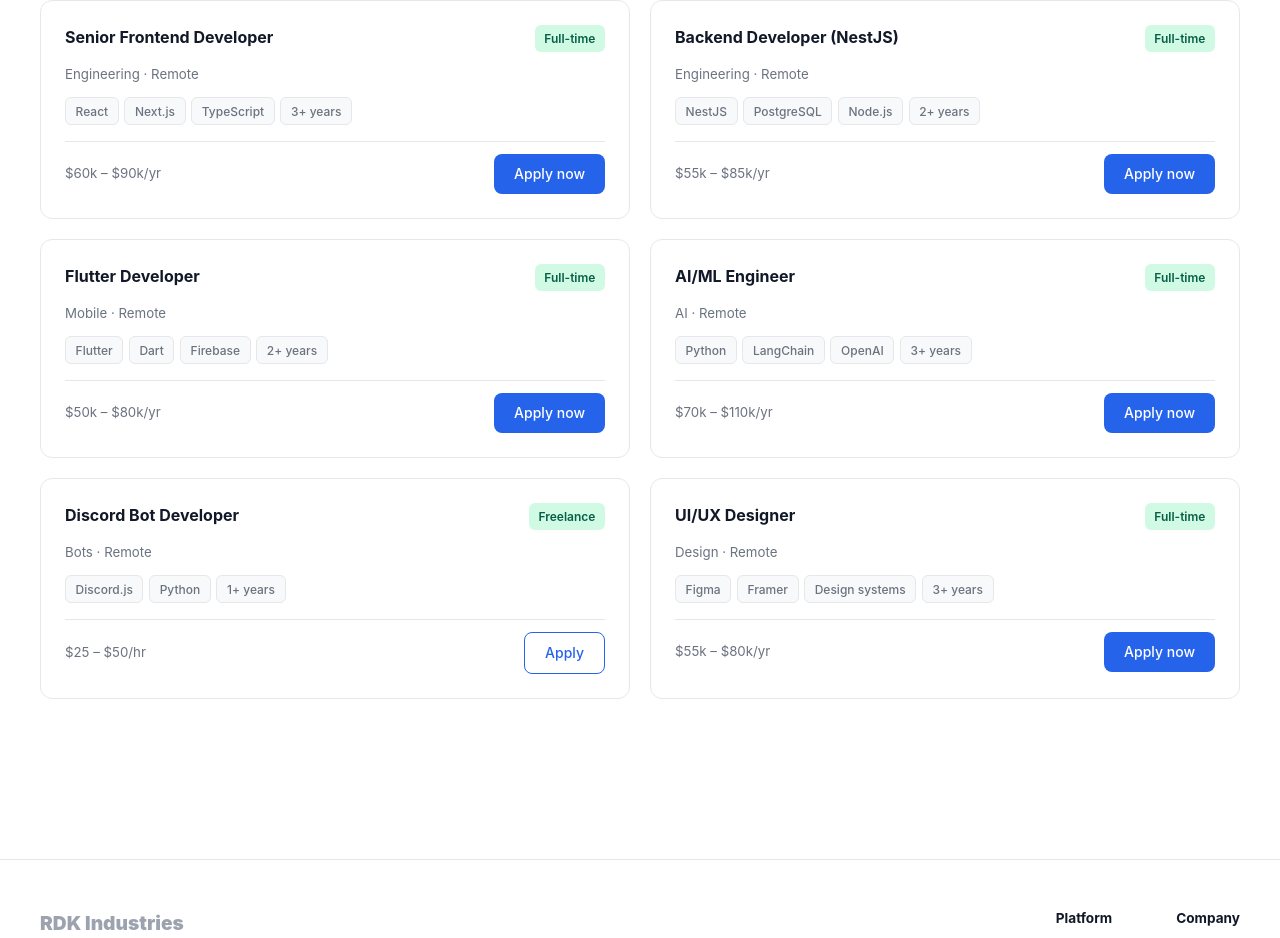
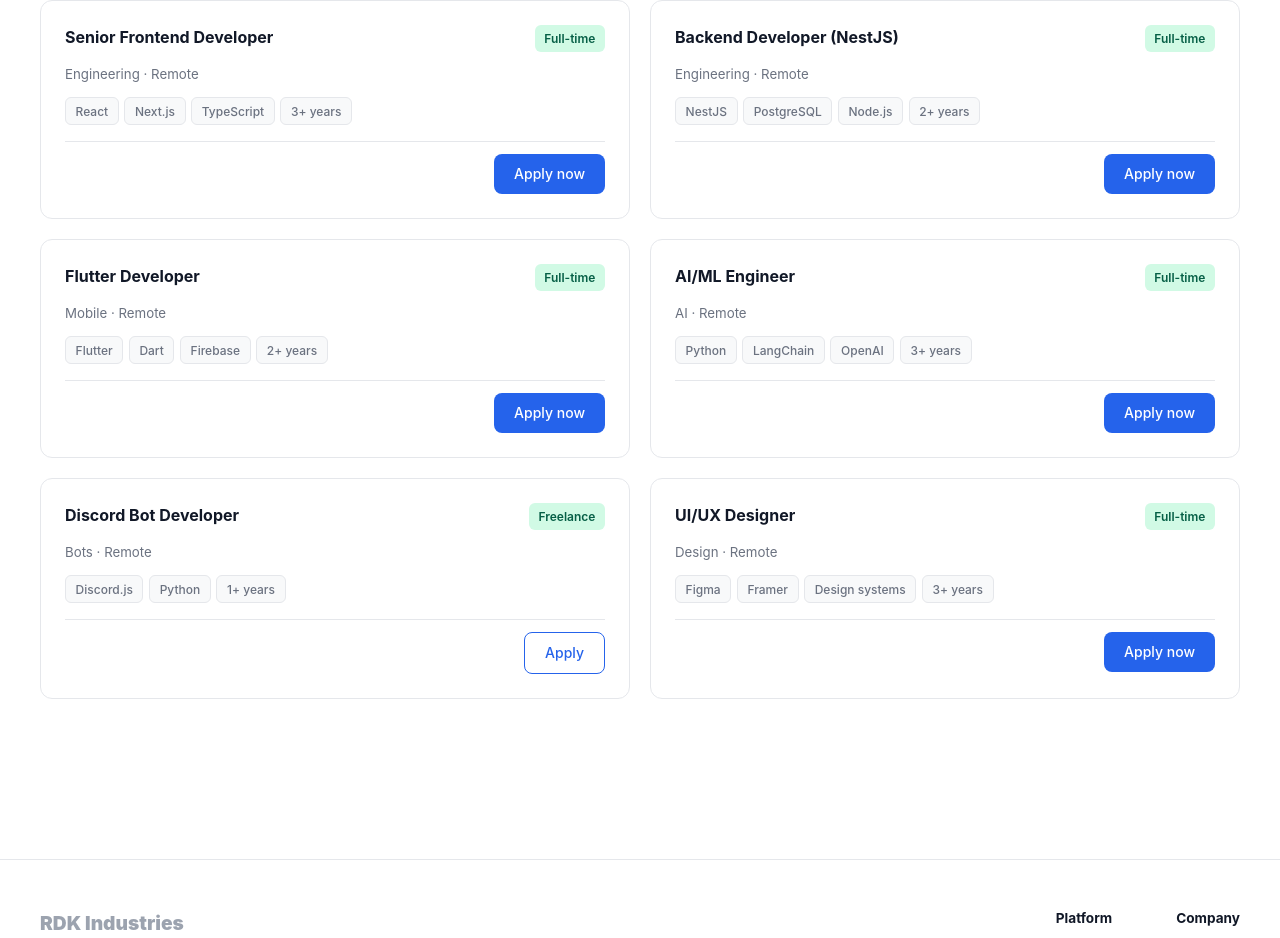
Before and after one commit to Tarun7358/rdkwebsite, a React (Vite) app in the folder frontend/: page / in a window 1280 px wide. Shown: the part 10373-11311 px from the top of the page. Built offline with nearby package versions, Linux system fonts and the light colour scheme; no server answers.

Commit message:
Remove salary displays from Careers section

```diff
--- a/frontend/src/components/public/Careers.tsx
+++ b/frontend/src/components/public/Careers.tsx
@@ -8,48 +8,42 @@ const defaultCareers: CareerItem[] = [
     title: 'Senior Frontend Developer',
     type: 'Full-time',
     dept: 'Engineering · Remote',
-    tags: ['React', 'Next.js', 'TypeScript', '3+ years'],
-    salary: '$60k – $90k/yr'
+    tags: ['React', 'Next.js', 'TypeScript', '3+ years']
   },
   {
     id: 2,
     title: 'Backend Developer (NestJS)',
     type: 'Full-time',
     dept: 'Engineering · Remote',
-    tags: ['NestJS', 'PostgreSQL', 'Node.js', '2+ years'],
-    salary: '$55k – $85k/yr'
+    tags: ['NestJS', 'PostgreSQL', 'Node.js', '2+ years']
   },
   {
     id: 3,
     title: 'Flutter Developer',
     type: 'Full-time',
     dept: 'Mobile · Remote',
-    tags: ['Flutter', 'Dart', 'Firebase', '2+ years'],
-    salary: '$50k – $80k/yr'
+    tags: ['Flutter', 'Dart', 'Firebase', '2+ years']
   },
   {
     id: 4,
     title: 'AI/ML Engineer',
     type: 'Full-time',
     dept: 'AI · Remote',
-    tags: ['Python', 'LangChain', 'OpenAI', '3+ years'],
-    salary: '$70k – $110k/yr'
+    tags: ['Python', 'LangChain', 'OpenAI', '3+ years']
   },
   {
     id: 5,
     title: 'Discord Bot Developer',
     type: 'Freelance',
     dept: 'Bots · Remote',
-    tags: ['Discord.js', 'Python', '1+ years'],
-    salary: '$25 – $50/hr'
+    tags: ['Discord.js', 'Python', '1+ years']
   },
   {
     id: 6,
     title: 'UI/UX Designer',
     type: 'Full-time',
     dept: 'Design · Remote',
-    tags: ['Figma', 'Framer', 'Design systems', '3+ years'],
-    salary: '$55k – $80k/yr'
+    tags: ['Figma', 'Framer', 'Design systems', '3+ years']
   }
 ];
 
@@ -78,8 +72,7 @@ export const Careers: React.FC = () => {
                   </span>
                 ))}
               </div>
-              <div className="job-footer">
-                <span className="salary">{job.salary}</span>
+              <div className="job-footer" style={{ display: 'flex', justifyContent: 'flex-end', marginTop: '1rem' }}>
                 <a href="#contact" className={`btn ${job.type === 'Freelance' ? 'btn-outline' : 'btn-primary'}`}>
                   {job.type === 'Freelance' ? 'Apply' : 'Apply now'}
                 </a>
--- a/frontend/src/types/index.ts
+++ b/frontend/src/types/index.ts
@@ -158,8 +158,9 @@ export interface CareerItem {
   type: string;
   dept: string;
   tags: string[];
-  salary: string;
+  salary?: string;
 }
+
 
 // ─────────────────────────────────────────────
 // FREELANCER
```
